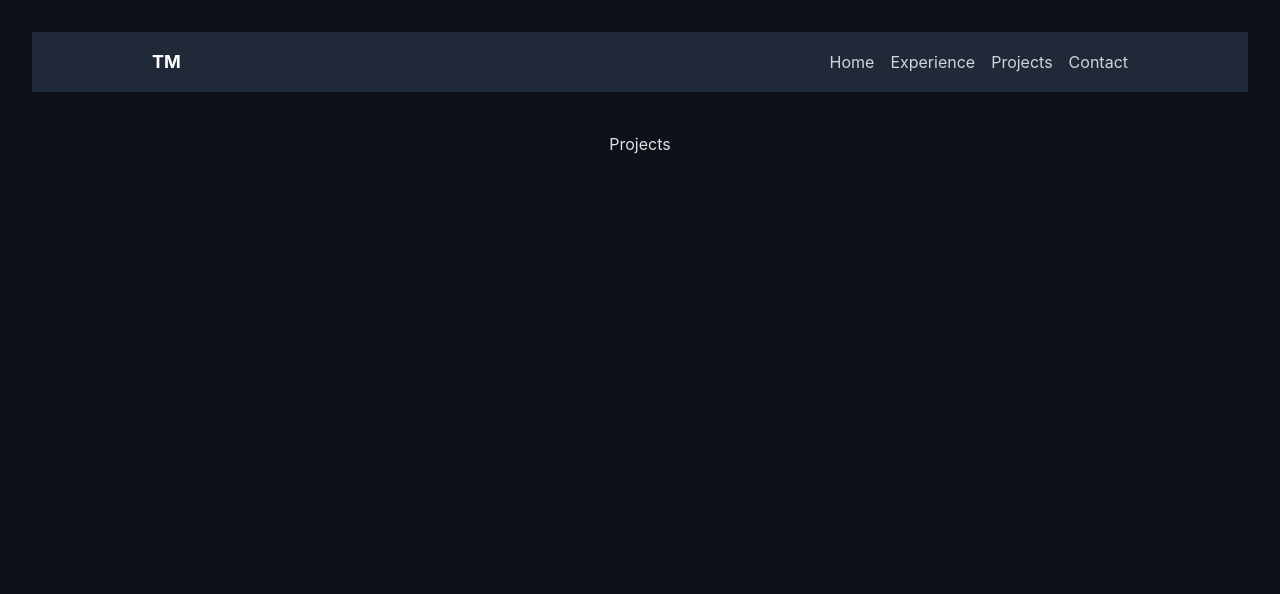
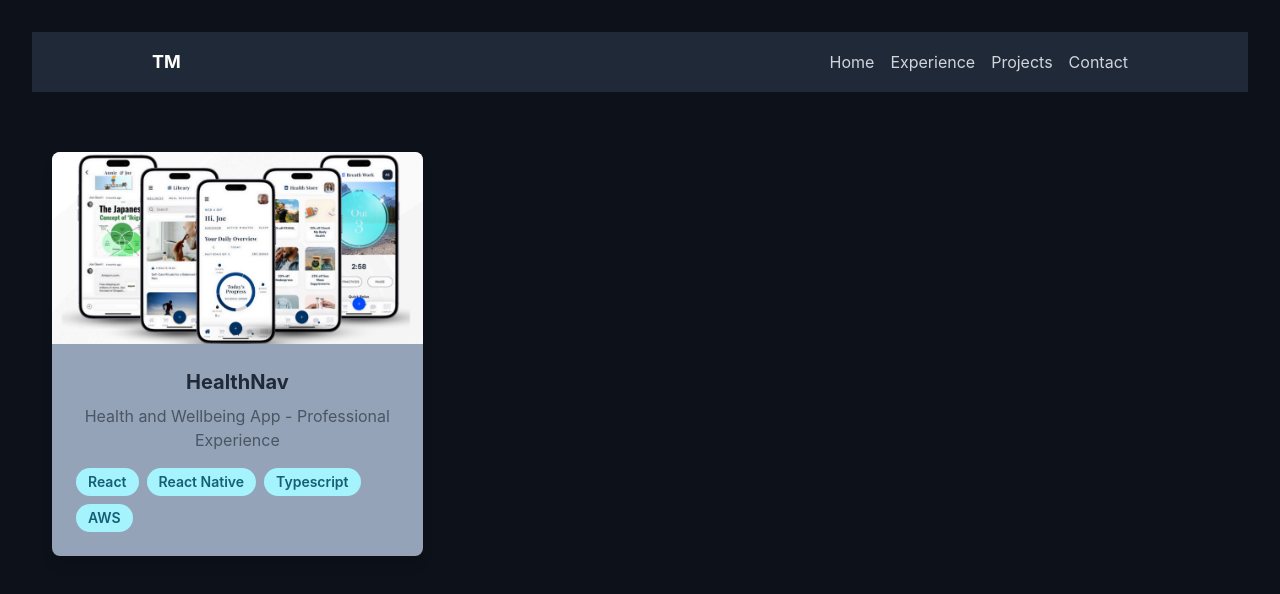
Before and after one commit to TomMirfin/Portfolio-24, a React (Vite) app: page /projects in a window 1280 px wide. Shown: the top 594 px of the page. Built offline with nearby package versions, Linux system fonts and the light colour scheme; a web font is replaced by a local one.

Commit message:
adding projects and changing styles

```diff
--- a/src/Projects/Projects.tsx
+++ b/src/Projects/Projects.tsx
@@ -1,3 +1,54 @@
+import { motion } from "framer-motion";
+import healthNavPic from "../assets/imgs/Healthnav.png";
+
 export default function Projects() {
-  return <div>Projects</div>;
+  const projects = [
+    {
+      name: "HealthNav",
+      description: "Health and Wellbeing App - Professional Experience",
+      techStack: ["React", "React Native", "Typescript", "AWS"],
+      img: healthNavPic,
+    },
+  ];
+
+  return (
+    <motion.div
+      initial={{ x: -1000 }}
+      animate={{ x: 0 }}
+      transition={{ duration: 1 }}
+      className="grid gap-8 grid-cols-1 sm:grid-cols-2 lg:grid-cols-3 p-5"
+    >
+      {projects.map((project) => (
+        <div
+          key={project.name}
+          className="bg-slate-400 shadow-lg rounded-lg overflow-hidden transform transition duration-300 hover:scale-105"
+        >
+          <img
+            src={project.img}
+            alt={`${project.name} image`}
+            className="w-full h-48 object-cover mt"
+          />
+
+          <div className="p-6">
+            <h2 className="text-xl font-bold mb-2 text-gray-800">
+              {project.name}
+            </h2>
+
+            <p className="text-gray-600 mb-4">{project.description}</p>
+
+            <div className="flex flex-wrap gap-2">
+              {project.techStack.map((tech) => (
+                <span
+                  key={tech}
+                  className="inline-block bg-cyan-200 text-cyan-800 px-3 py-1 rounded-full text-sm font-semibold"
+                >
+                  {tech}
+                </span>
+              ))}
+            </div>
+          </div>
+        </div>
+      ))}
+    </motion.div>
+  );
 }
--- a/src/TopBar.tsx
+++ b/src/TopBar.tsx
@@ -2,7 +2,7 @@ import { Link } from "react-router-dom";
 
 export default function TopBar() {
   return (
-    <nav className="bg-gray-800 qs:bg-transparent p-4 mb-10">
+    <nav className="bg-gray-800 qs:bg-transparent p-4 mb-10 qs:mb-0 ">
       <div className="container mx-auto flex justify-between items-center qs:-ml-5">
         <div className="text-white text-lg font-bold qs:text-transparent">
           TM
```
Also changed, not shown: src/assets/imgs/Healthnav.png (added).
